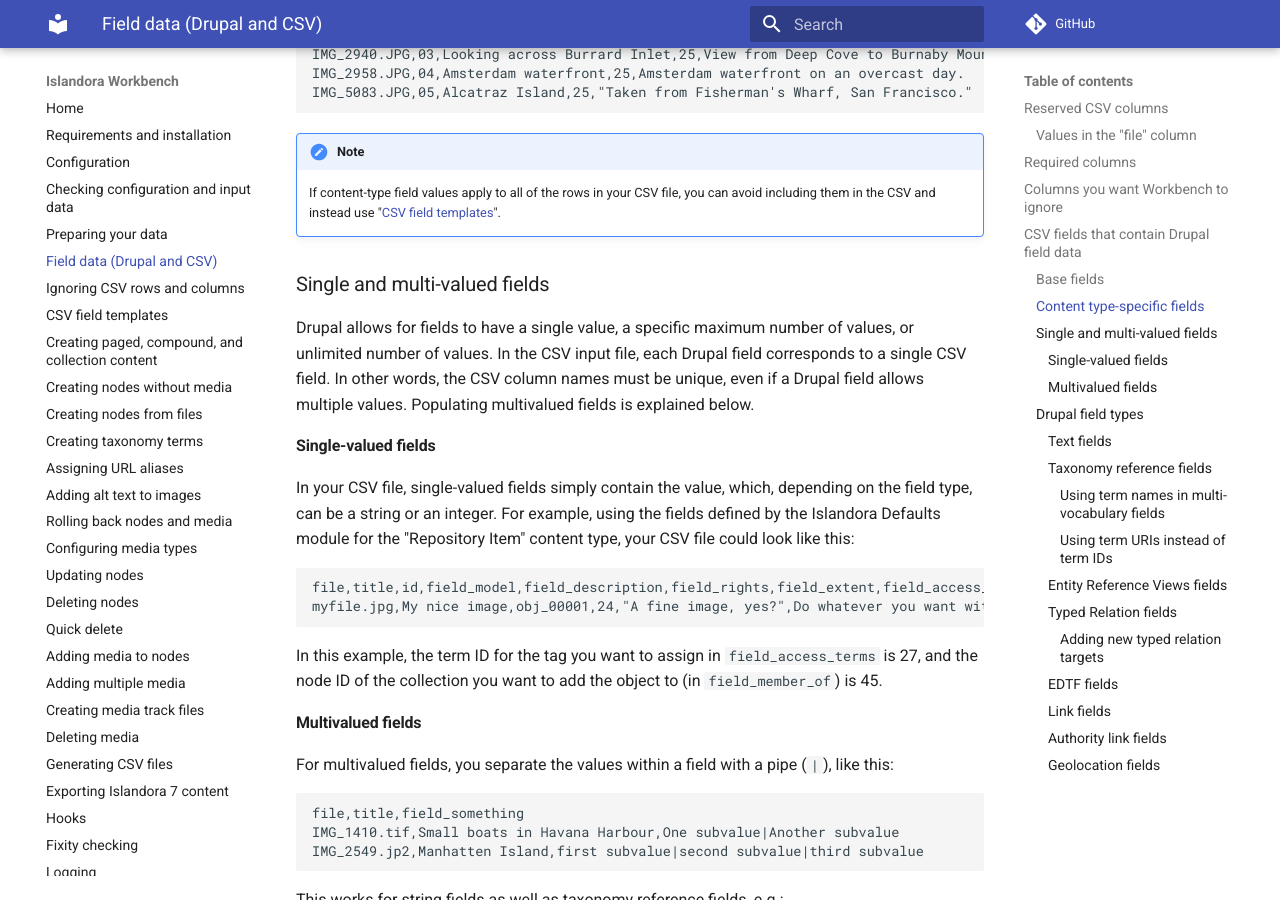
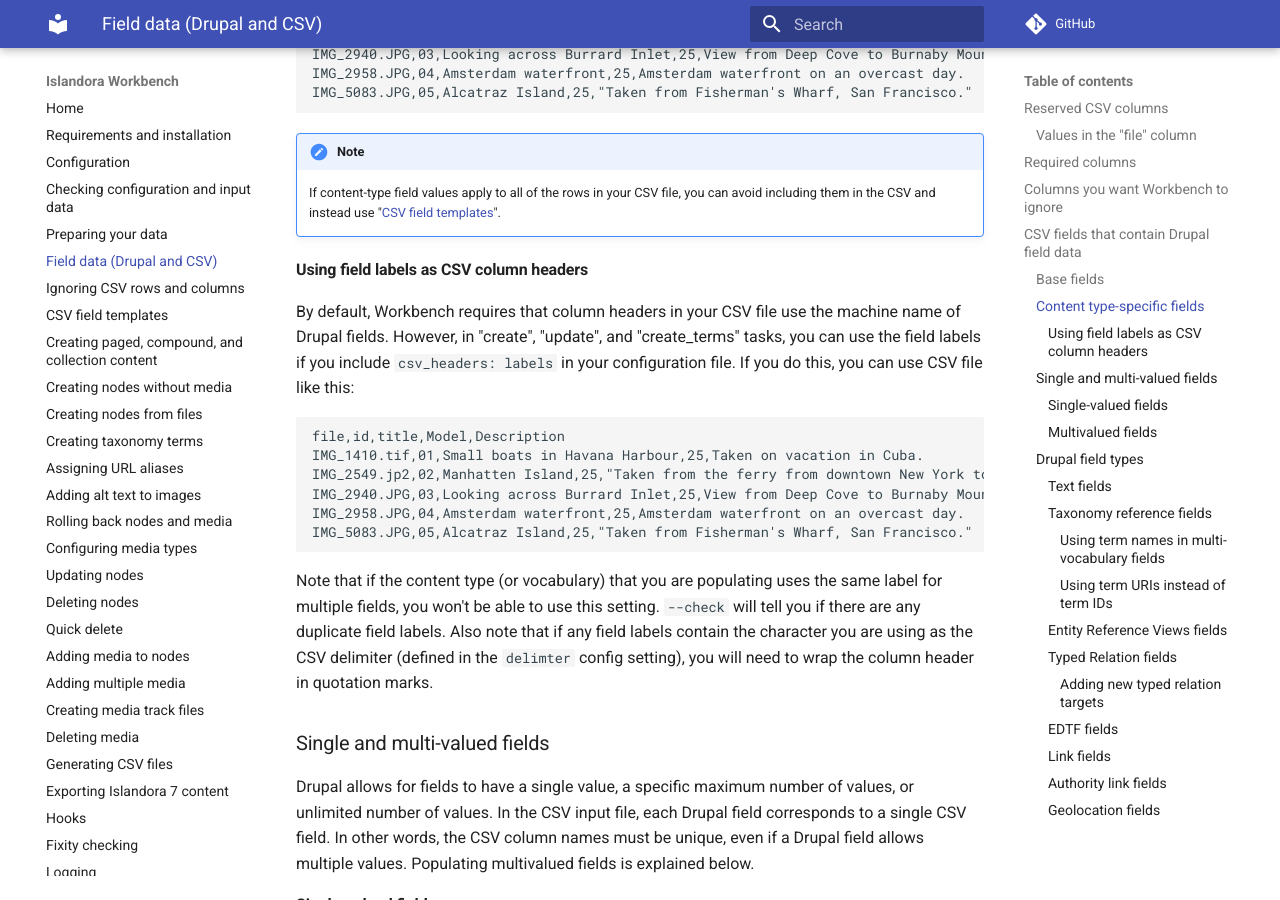
Before and after one commit to mjordan/islandora_workbench_docs, an MkDocs documentation site: the page built from docs/fields.md, in a window 1280 px wide and 900 px high, scrolled down 5091 px. Built offline with MkDocs 1.6.1 and Material for MkDocs 9.7.7, drawn with Linux system fonts in a browser that asks for light colours; comment, search, counter and statistics services are not loaded.

Commit message:
Updated docs to include new  config option.

````diff
--- a/docs/fields.md
+++ b/docs/fields.md
@@ -105,6 +105,21 @@
 
 !!! note
     If content-type field values apply to all of the rows in your CSV file, you can avoid including them in the CSV and instead use "[CSV field templates](/islandora_workbench_docs/field_templates/)".
+
+#### Using field labels as CSV column headers
+
+By default, Workbench requires that column headers in your CSV file use the machine name of Drupal fields. However, in "create", "update", and "create_terms" tasks, you can use the field labels if you include `csv_headers: labels` in your configuration file. If you do this, you can use CSV file like this:
+
+```text
+file,id,title,Model,Description
+IMG_1410.tif,01,Small boats in Havana Harbour,25,Taken on vacation in Cuba.
+IMG_2549.jp2,02,Manhatten Island,25,"Taken from the ferry from downtown New York to Highlands, NJ. Weather was windy."
+IMG_2940.JPG,03,Looking across Burrard Inlet,25,View from Deep Cove to Burnaby Mountain. Simon Fraser University is visible on the top of the mountain in the distance.
+IMG_2958.JPG,04,Amsterdam waterfront,25,Amsterdam waterfront on an overcast day.
+IMG_5083.JPG,05,Alcatraz Island,25,"Taken from Fisherman's Wharf, San Francisco."
+```
+
+Note that if the content type (or vocabulary) that you are populating uses the same label for multiple fields, you won't be able to use this setting. `--check` will tell you if there are any duplicate field labels. Also note that if any field labels contain the character you are using as the CSV delimiter (defined in the `delimter` config setting), you will need to wrap the column header in quotation marks.
 
 ### Single and multi-valued fields
 
````
Also changed, not shown: docs/changelog.md (+2 -0 lines), docs/check.md (+1 -0 lines), docs/configuration.md (+1 -0 lines).
